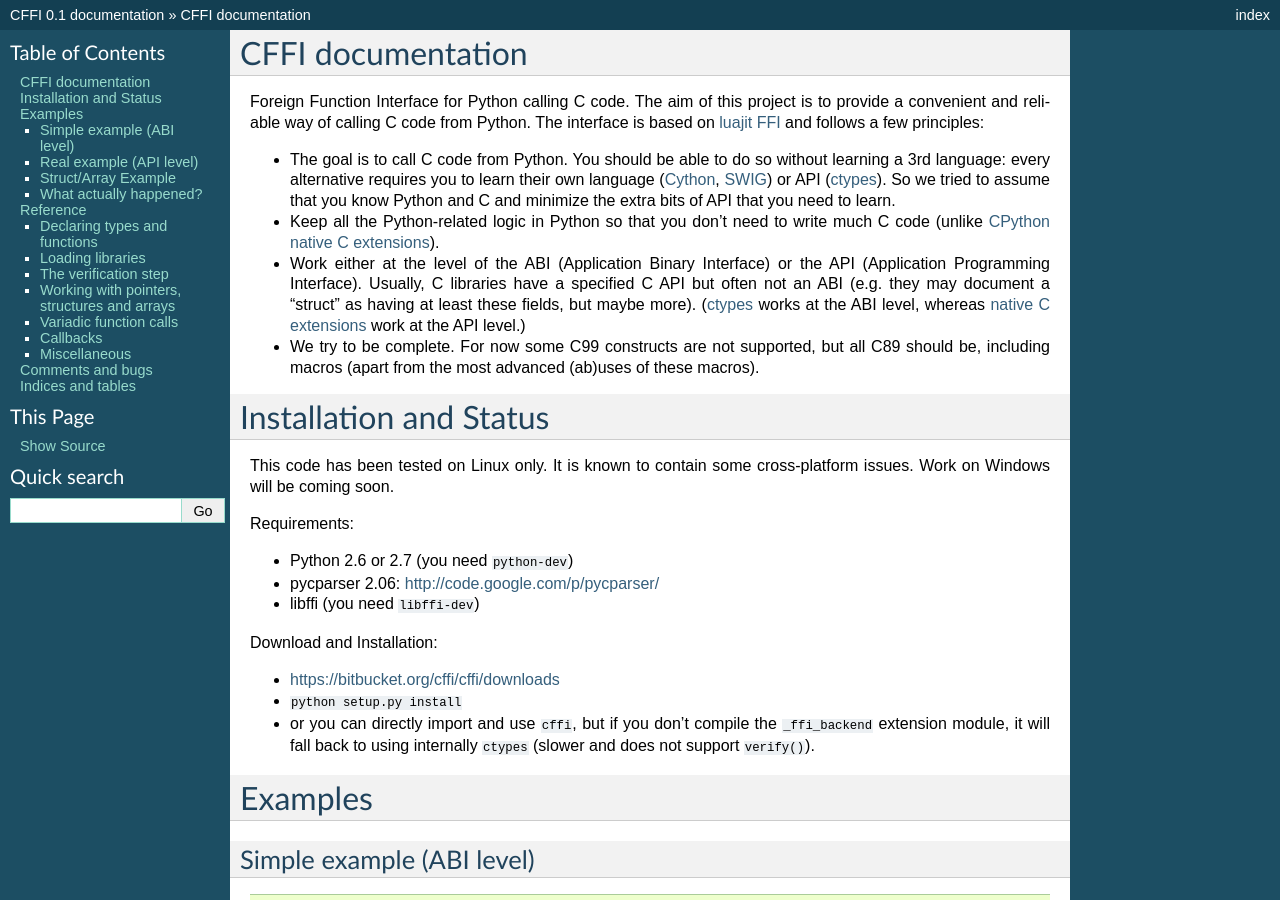
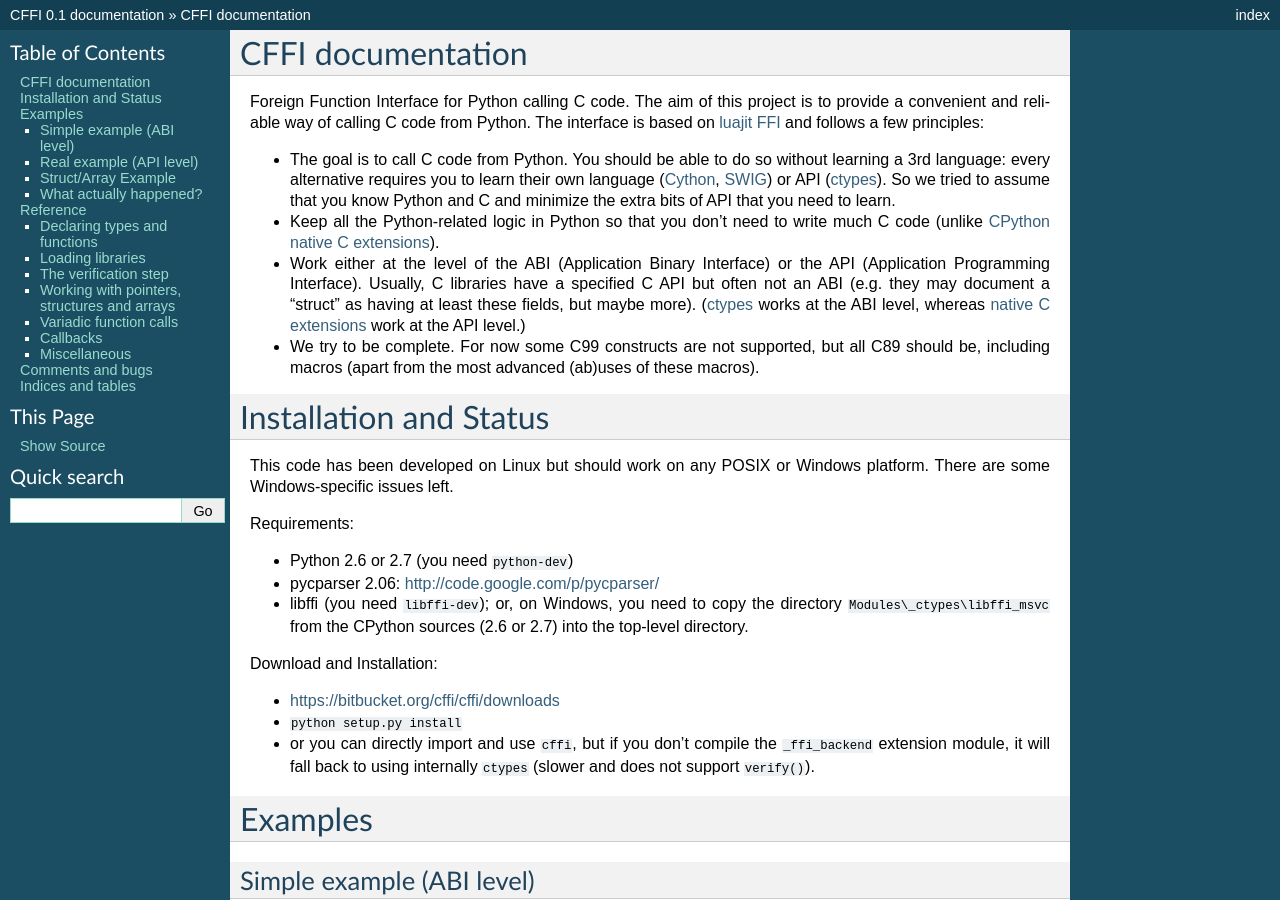
Before and after one commit to tharvik/cffi, a Sphinx documentation site: the page built from doc/source/index.rst, in a window 1280 px wide and 900 px high. Built offline with Sphinx 7.4.7, drawn with Linux system fonts in a browser that asks for light colours.

Commit message:
Skip the remaining tests on Windows, and document its existence.

```diff
--- a/doc/source/index.rst
+++ b/doc/source/index.rst
@@ -39,8 +39,8 @@
 Installation and Status
 =======================================================
 
-This code has been tested on Linux only.  It is known to contain
-some cross-platform issues.  Work on Windows will be coming soon.
+This code has been developed on Linux but should work on any POSIX
+or Windows platform.  There are some Windows-specific issues left.
 
 Requirements:
 
@@ -48,7 +48,9 @@
 
 * pycparser 2.06: http://code.google.com/p/pycparser/
 
-* libffi (you need ``libffi-dev``)
+* libffi (you need ``libffi-dev``); or, on Windows, you need to
+  copy the directory ``Modules\_ctypes\libffi_msvc`` from the
+  CPython sources (2.6 or 2.7) into the top-level directory.
 
 Download and Installation:
 
```
Also changed, not shown: 1 other file.
